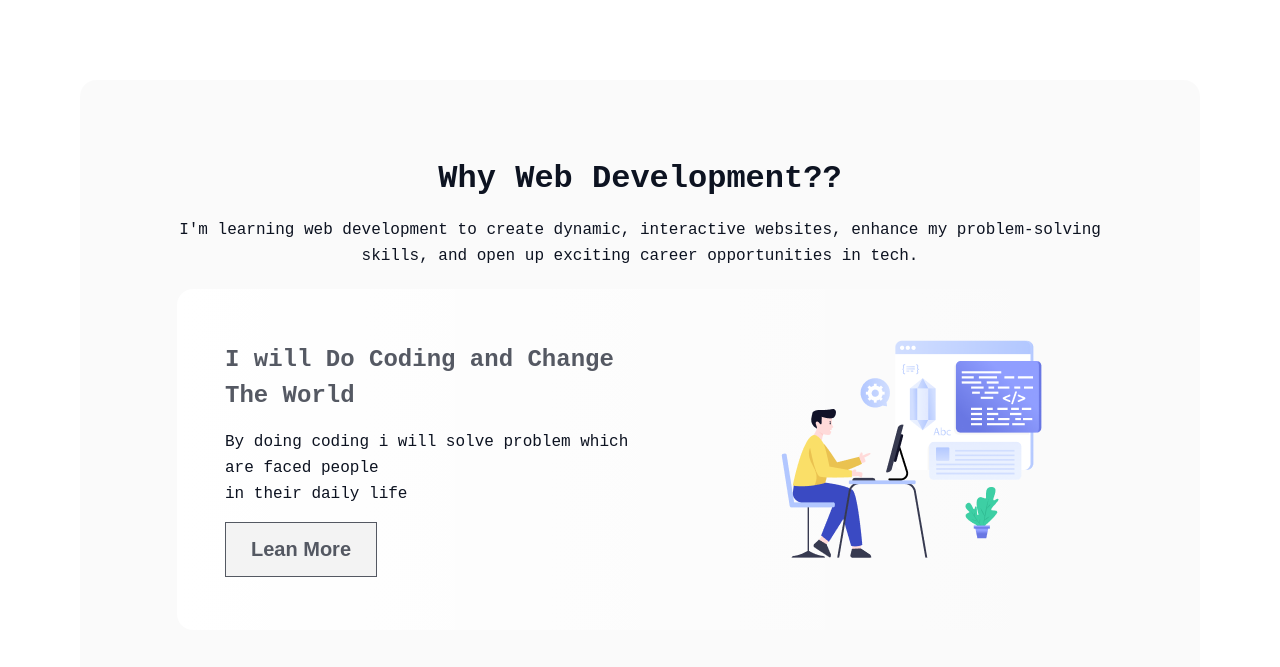
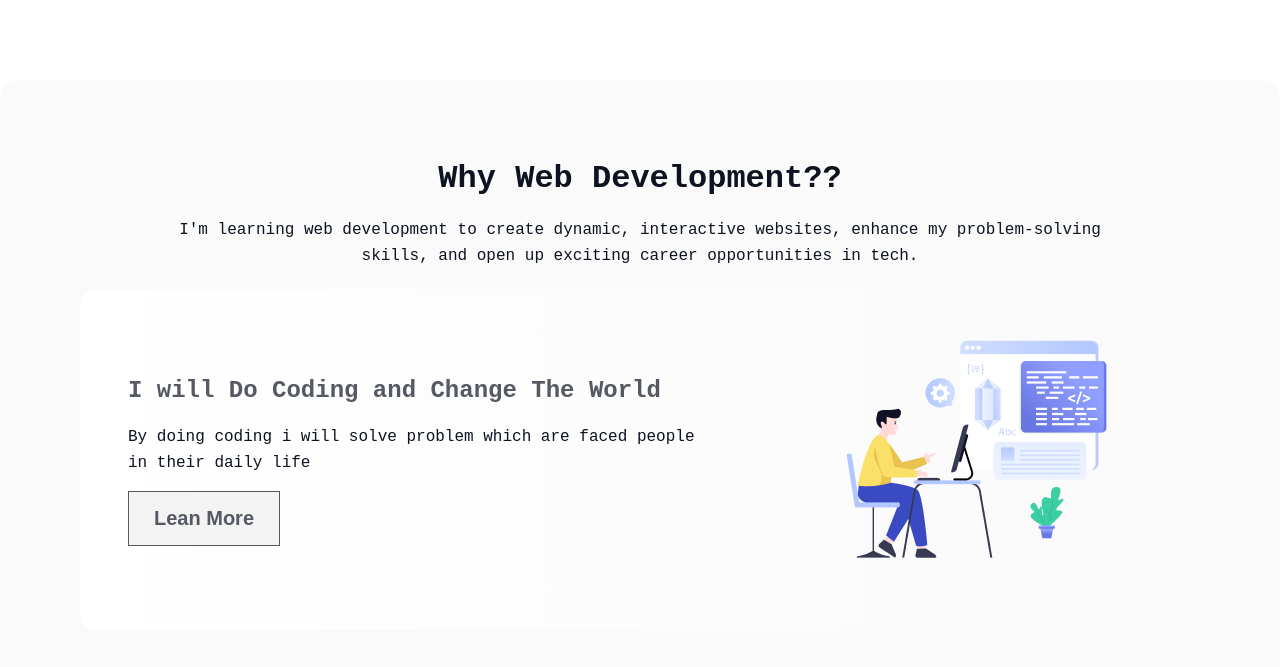
Before and after one commit to mainulimurad/assignment-1, a plain HTML site: page index.html in a window 1280 px wide. Shown: the part 939-1606 px from the top of the page. Drawn offline with Linux system fonts and the light colour scheme; a web font is replaced by a local one.

Commit message:
wgy-web-dev section margin issue fixed

```diff
--- a/style/style.css
+++ b/style/style.css
@@ -14,6 +14,8 @@ body {
 	max-width: 1300px;
 	margin: 0 auto;
 }
+
+
 
 /* nav bar design */
 .nav-bar {
@@ -103,7 +105,7 @@ body {
 
 /* why web development sectio */
 .why-web-dev {
-	padding: 80px 0;
+	padding: 80px;
 	display: flex;
 	flex-direction: column;
 	justify-content: center;
@@ -111,8 +113,7 @@ body {
 	gap: 20px;
 	border-radius: 16px;
 	background: rgba(13, 19, 33, 0.02);
-	padding: 80px 97px 80px 97px;
-	margin: 80px;
+    margin-top: 80px;
 }
 
 .why-web-dev .why-web-dev-title {
```
